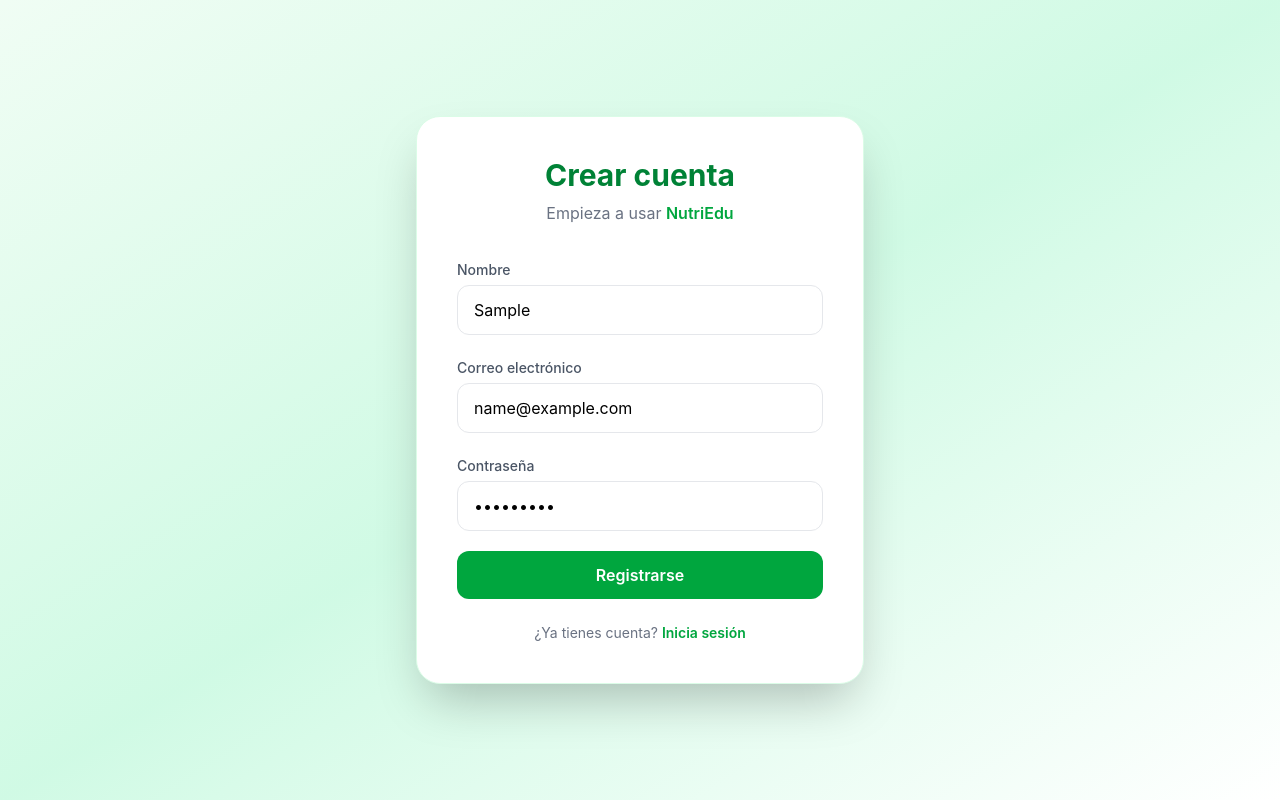
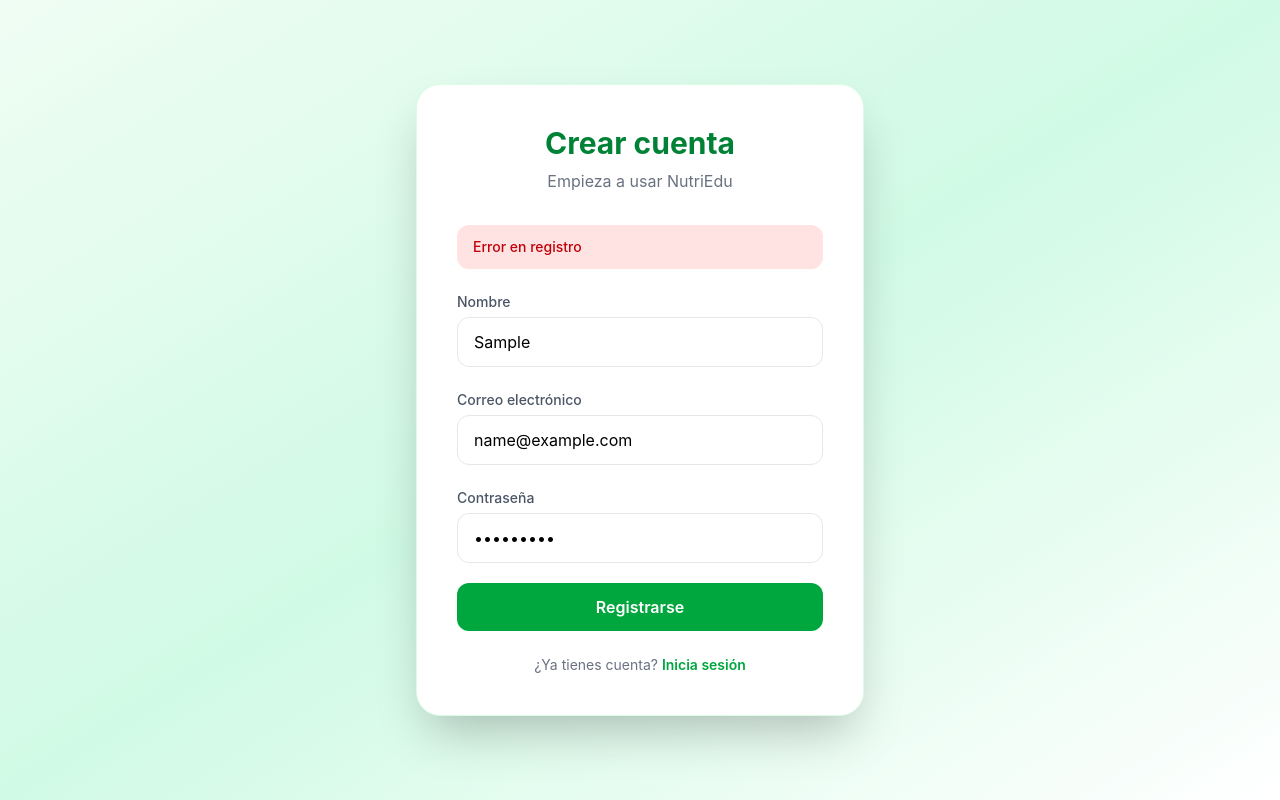
Before and after one commit to xrhon0s/NutriEdu-frontend, a React (Vite) app: page /register in a window 1280 px wide. Both pictures are taken after typing "Sample", "name@example.com", "Sample123" into the empty fields and a click on the button "Registrarse". Built offline with nearby package versions, Linux system fonts and the light colour scheme; no server answers.

Commit message:
feat: Register reorganized

```diff
--- a/src/pages/Register.jsx
+++ b/src/pages/Register.jsx
@@ -1,4 +1,4 @@
-import { Link } from "react-router-dom";
+import { Link, useNavigate } from "react-router-dom";
 import { useState } from "react";
 import axios from "axios";
 
@@ -6,19 +6,35 @@ export default function Register() {
   const [nombre, setNombre] = useState("");
   const [email, setEmail] = useState("");
   const [password, setPassword] = useState("");
+  const [message, setMessage] = useState("");
+  const [messageType, setMessageType] = useState("");
+  const [loading, setLoading] = useState(false);
+
+  const navigate = useNavigate();
 
   const registerUser = async (e) => {
     e.preventDefault();
+    setMessage("");
 
     try {
+      setLoading(true);
+
       await axios.post(
         "http://localhost:3000/api/users/register",
         { nombre, email, password }
       );
 
-      alert("Usuario registrado");
+      setMessage("Usuario registrado correctamente");
+      setMessageType("success");
+
+      setTimeout(() => {
+        navigate("/login");
+      }, 1000);
     } catch (error) {
-      alert("Error en registro");
+      setMessage(error.response?.data?.message || "Error en registro");
+      setMessageType("error");
+    } finally {
+      setLoading(false);
     }
   };
 
@@ -30,13 +46,20 @@ export default function Register() {
         </h2>
 
         <p className="text-gray-500 text-center mt-2 mb-8">
-          Empieza a usar <Link
-            to="/"
-            className="text-green-600 font-semibold hover:underline"
+          Empieza a usar NutriEdu
+        </p>
+
+        {message && (
+          <div
+            className={`mb-5 px-4 py-3 rounded-xl text-sm font-medium ${
+              messageType === "success"
+                ? "bg-green-100 text-green-700"
+                : "bg-red-100 text-red-700"
+            }`}
           >
-            NutriEdu
-          </Link>
-        </p>
+            {message}
+          </div>
+        )}
 
         <form onSubmit={registerUser} className="space-y-5">
           <div>
@@ -52,7 +75,6 @@ export default function Register() {
               onChange={(e) => setNombre(e.target.value)}
               className="w-full mt-1 px-4 py-3 border border-gray-200 rounded-xl focus:outline-none focus:ring-2 focus:ring-green-500"
               required
-
             />
           </div>
 
@@ -69,9 +91,6 @@ export default function Register() {
               onChange={(e) => setEmail(e.target.value)}
               className="w-full mt-1 px-4 py-3 border border-gray-200 rounded-xl focus:outline-none focus:ring-2 focus:ring-green-500"
               required
-              pattern="^[^\s@]+@[^\s@]+\.[^\s@]{2,}$"
-  title="Ingresa un correo válido, por ejemplo: usuario@dominio.com"
-
             />
           </div>
 
@@ -93,9 +112,10 @@ export default function Register() {
 
           <button
             type="submit"
-            className="w-full py-3 bg-green-600 text-white font-semibold rounded-xl hover:bg-green-700 transition"
+            disabled={loading}
+            className="w-full py-3 bg-green-600 text-white font-semibold rounded-xl hover:bg-green-700 transition disabled:opacity-70"
           >
-            Registrarse
+            {loading ? "Registrando..." : "Registrarse"}
           </button>
         </form>
 
```
